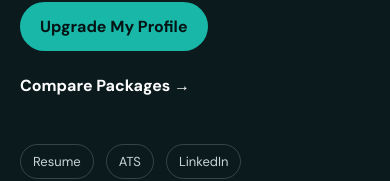
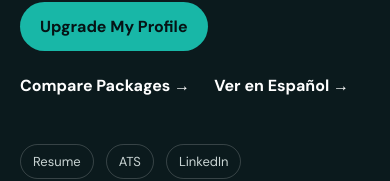
Before and after one commit to JEFScouting/jefscouting, a plain HTML site: page career-services.html in a window 390 px wide. Shown: the part 548-729 px from the top of the page. Drawn offline with nearby package versions, Linux system fonts and the light colour scheme.

Commit message:
Add mobile bilingual route to English Career Services page

```diff
--- a/career-services.html
+++ b/career-services.html
@@ -44,6 +44,7 @@
 <div class="actions">
 <a class="button" href="https://wa.me/13058900766?text=Hi%20JEF%20Scouting,%20I%27m%20interested%20in%20Career%20Services" target="_blank" rel="noopener">Upgrade My Profile</a>
 <a class="text-link" href="#packages">Compare Packages →</a>
+<a class="text-link" href="/es/career-services.html" lang="es" hreflang="es">Ver en Español →</a>
 </div>
 <div class="trust"><span>Resume</span><span>ATS</span><span>LinkedIn</span><span>Career Positioning</span></div>
 </div>
```
